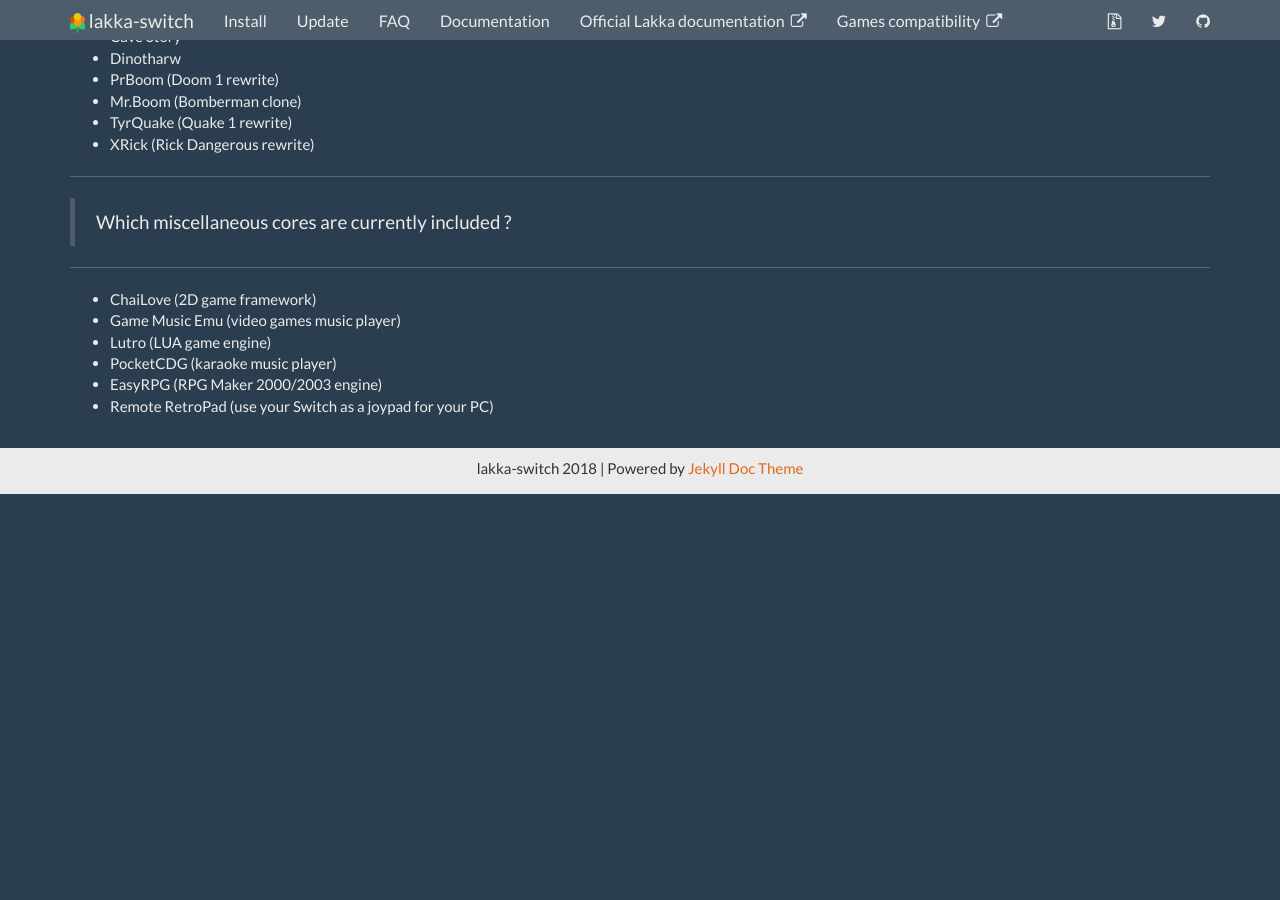
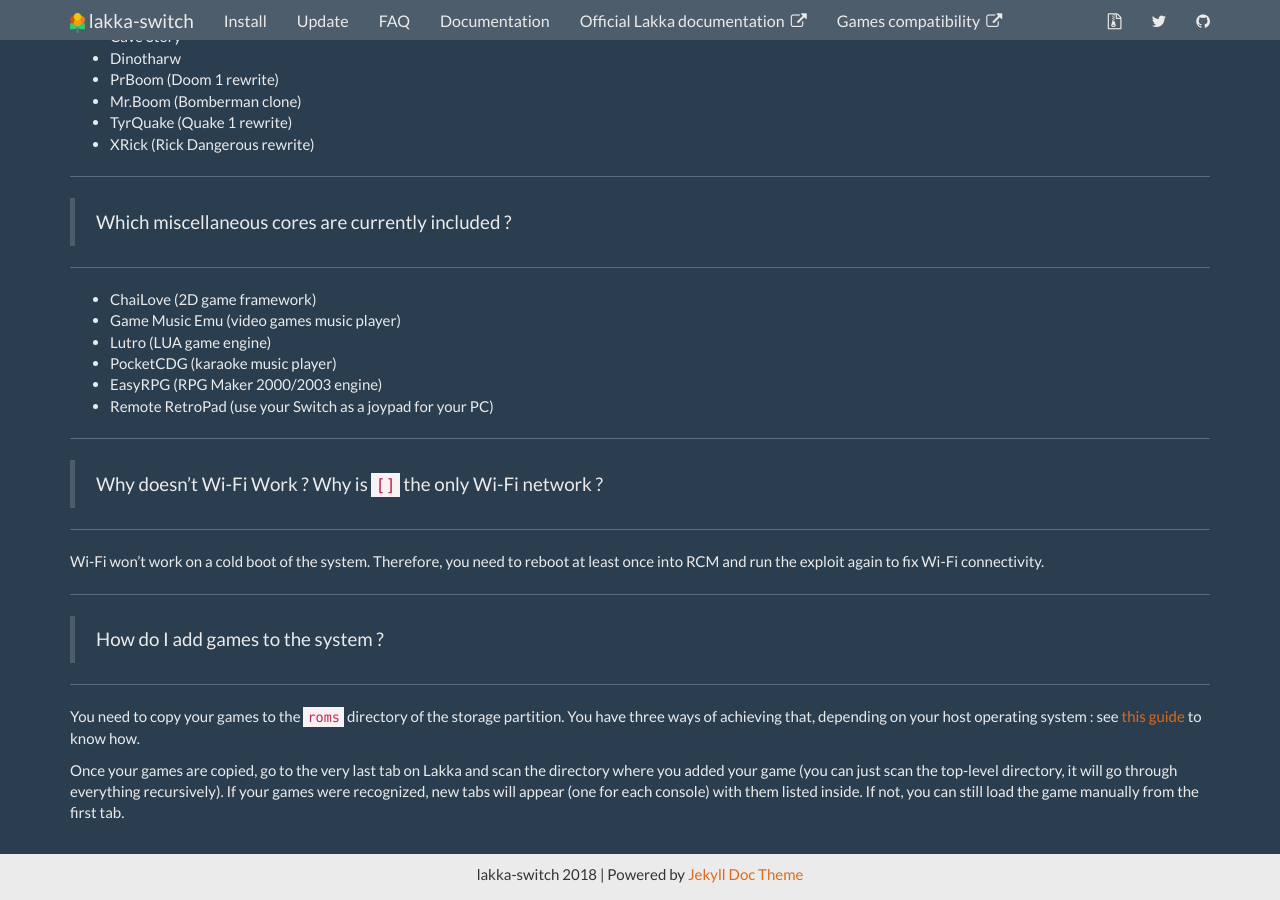
Before and after one commit to lakka-switch/documentation, a Jekyll site: the page built from faq.md, in a window 1280 px wide and 900 px high, scrolled down 1469 px. Built offline with Jekyll 4.4.1, drawn with Linux system fonts in a browser that asks for light colours; nearby versions of some CDN libraries; before the commit the page ends 1963 px from its top, so only the background shows below that; some of the changed text lies outside the part shown.

Commit message:
Update faq.md

```diff
--- a/faq.md
+++ b/faq.md
@@ -3,7 +3,7 @@
 layout: page
 ---
 
-Here is a list of frequently asked questions and, obviously, an answer to each of them.
+Here is a list of frequently asked questions and, obviously, an answer to each of them. What you want may already be listed on the [official LAKKA FAQ](http://www.lakka.tv/doc/FAQ/) so check it out aswell.
 
 ***
 > Which consoles are currently supported by the system ?
@@ -84,3 +84,20 @@
 * PocketCDG (karaoke music player)
 * EasyRPG (RPG Maker 2000/2003 engine)
 * Remote RetroPad (use your Switch as a joypad for your PC)
+
+***
+> Why doesn't Wi-Fi Work ?
+> Why is `[]` the only Wi-Fi network ?
+
+***
+
+Wi-Fi won't work on a cold boot of the system. Therefore, you need to reboot at least once into RCM and run the exploit again to fix Wi-Fi connectivity.
+
+***
+> How do I add games to the system ?
+
+***
+
+You need to copy your games to the `roms` directory of the storage partition. You have three ways of achieving that, depending on your host operating system : see [this guide](http://www.lakka.tv/doc/Accessing-Lakka-filesystem/) to know how.
+
+Once your games are copied, go to the very last tab on Lakka and scan the directory where you added your game (you can just scan the top-level directory, it will go through everything recursively). If your games were recognized, new tabs will appear (one for each console) with them listed inside. If not, you can still load the game manually from the first tab.
```
